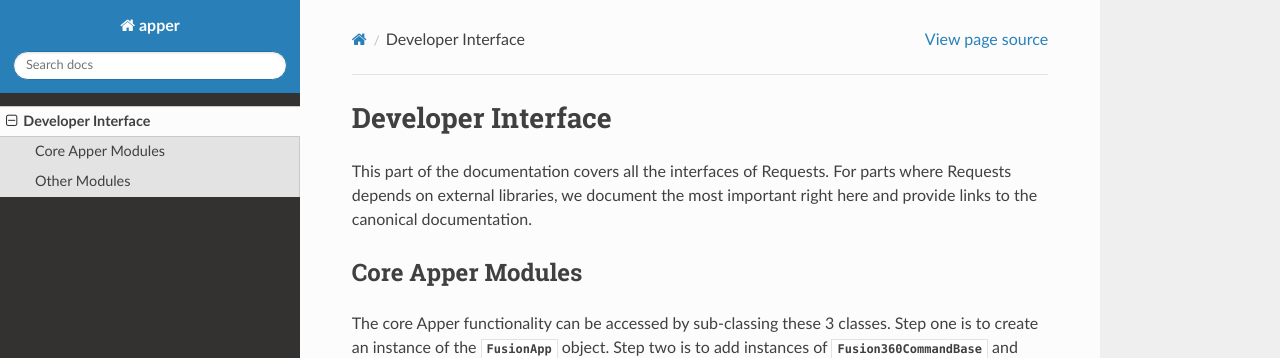
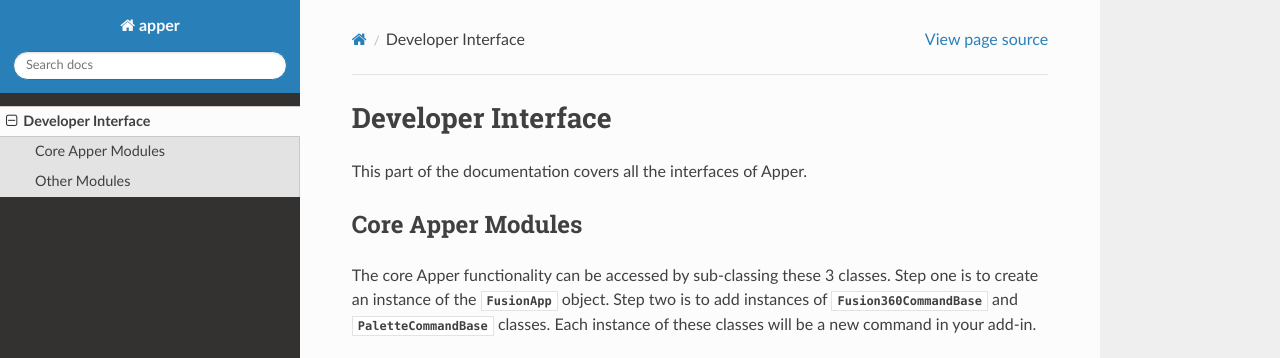
Before and after one commit to tapnair/apper, a Sphinx documentation site: the page built from docs/source/apper.rst, in a window 1280 px wide and 900 px high, cut to the strip 0-358 px from the top of the window. Built offline with Sphinx 7.4.7 and the Read the Docs theme 2.0.0, drawn with Linux system fonts in a browser that asks for light colours; pages that are not in the unit, such as notebooks, are missing from menus.

Commit message:
Large Documentation Update

```diff
--- a/docs/source/apper.rst
+++ b/docs/source/apper.rst
@@ -2,9 +2,7 @@
 Developer Interface
 ===================
 
-This part of the documentation covers all the interfaces of Requests. For
-parts where Requests depends on external libraries, we document the most
-important right here and provide links to the canonical documentation.
+This part of the documentation covers all the interfaces of Apper.
 
 .. py:module:: apper
 
```
